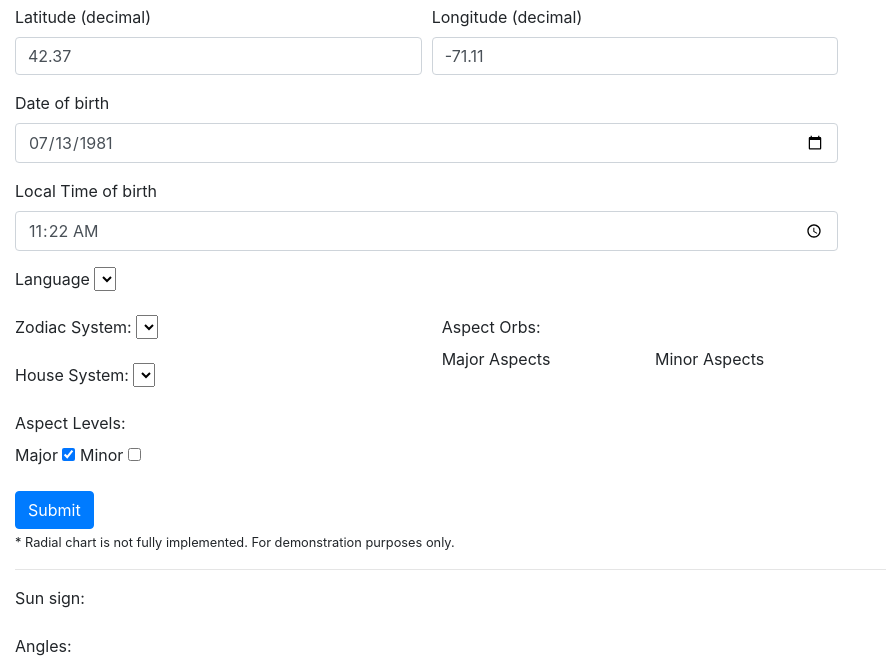
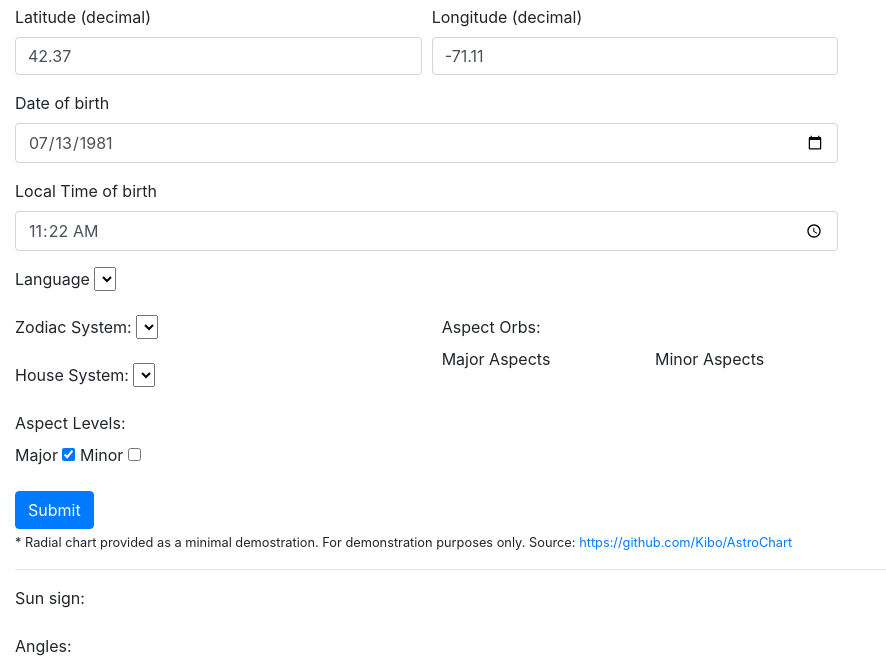
Before and after one commit to 0xStarcat/CircularNatalHoroscopeJS, a website built with webpack: page demo/demo.html in a window 1280 px wide. Shown: the part 83-747 px from the top of the page, without its empty margins (0-886 px from the left). Built offline with nearby package versions, Linux system fonts and the light colour scheme.

Commit message:
add source chart to demo

```diff
--- a/demo/demo.html
+++ b/demo/demo.html
@@ -93,7 +93,7 @@
       <div id="chart">
 
       </div>
-      <small>* Radial chart is not fully implemented. For demonstration purposes only.</small>
+      <small>* Radial chart provided as a minimal demostration. For demonstration purposes only. Source: <a href="https://github.com/Kibo/AstroChart" target="_blank">https://github.com/Kibo/AstroChart</a></small>
       <hr />
       <div class="row">
         <div class="col-12">
```
